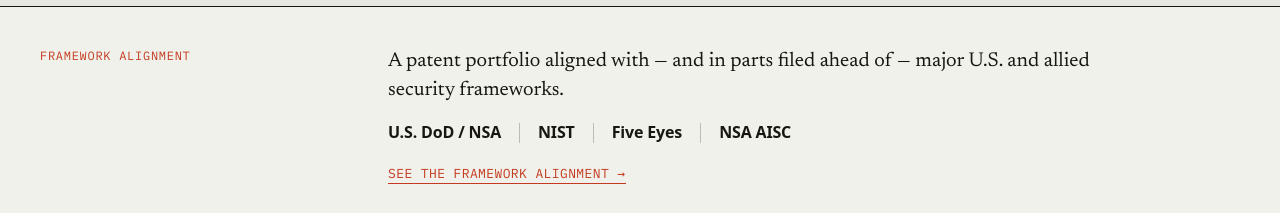
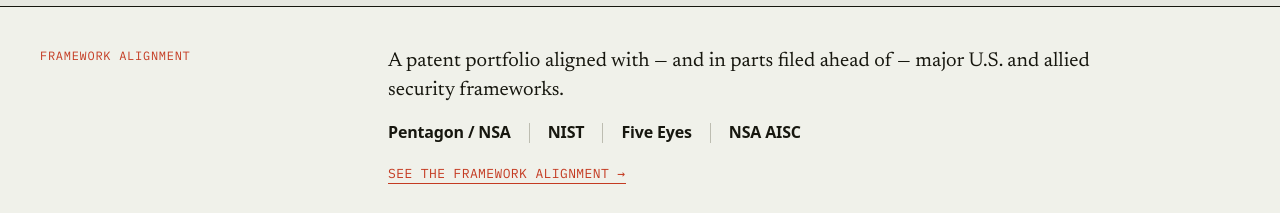
Before and after one commit to davidjensen049/northgate-site, a plain HTML site: page northgate-site/index.html in a window 1280 px wide. Shown: the part 840-1053 px from the top of the page. Drawn offline with Linux system fonts and the light colour scheme; a web font is replaced by a local one.

Commit message:
Add files via upload

```diff
--- a/northgate-site/index.html
+++ b/northgate-site/index.html
@@ -60,7 +60,7 @@
       <div>
         <p>A patent portfolio aligned with — and in parts filed ahead of — major U.S. and allied security frameworks.</p>
         <ul class="orgs">
-          <li>U.S. DoD / NSA</li><li>NIST</li><li>Five Eyes</li><li>NSA AISC</li>
+          <li>Pentagon / NSA</li><li>NIST</li><li>Five Eyes</li><li>NSA AISC</li>
         </ul>
         <a class="inline" href="intellectual-property.html">See the framework alignment →</a>
       </div>
```
